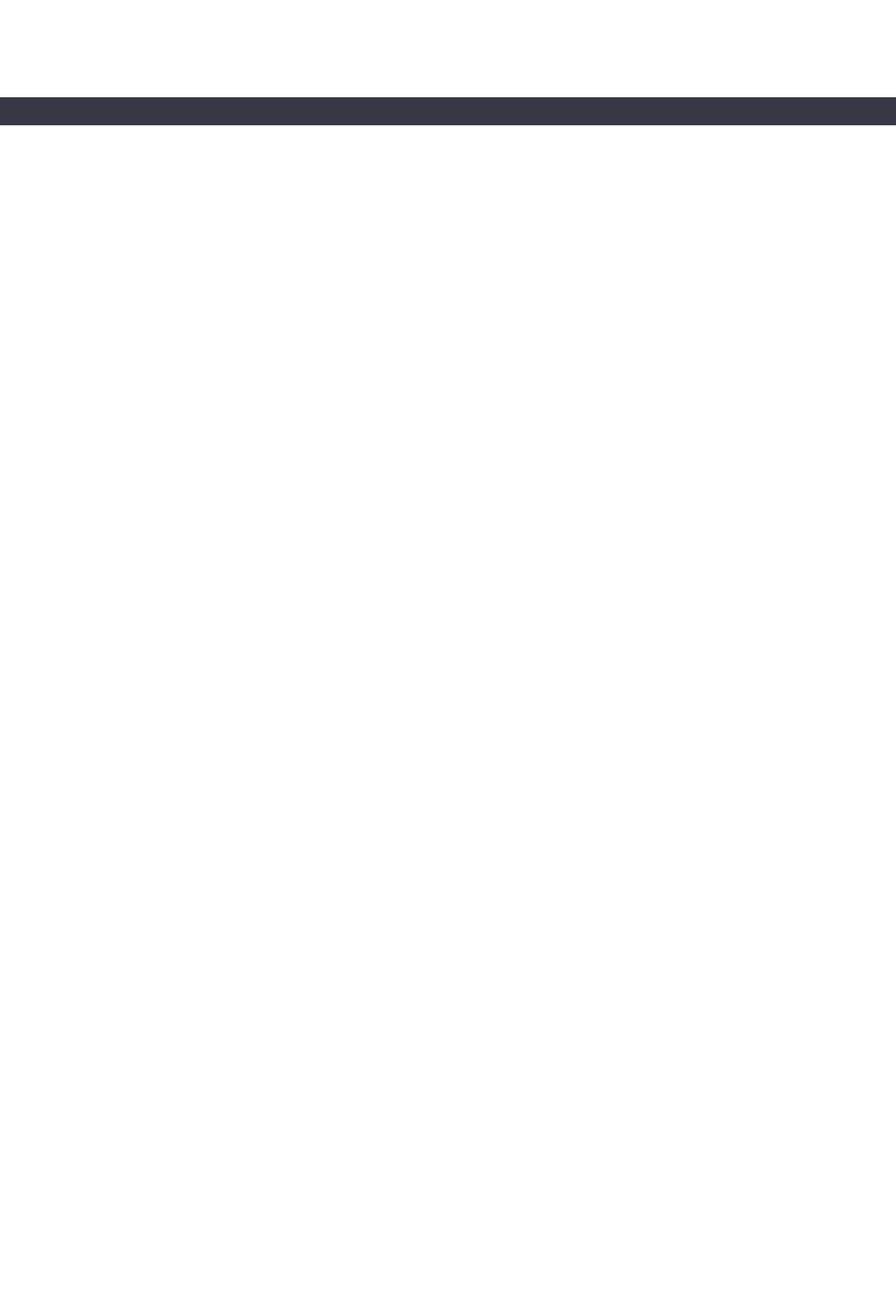
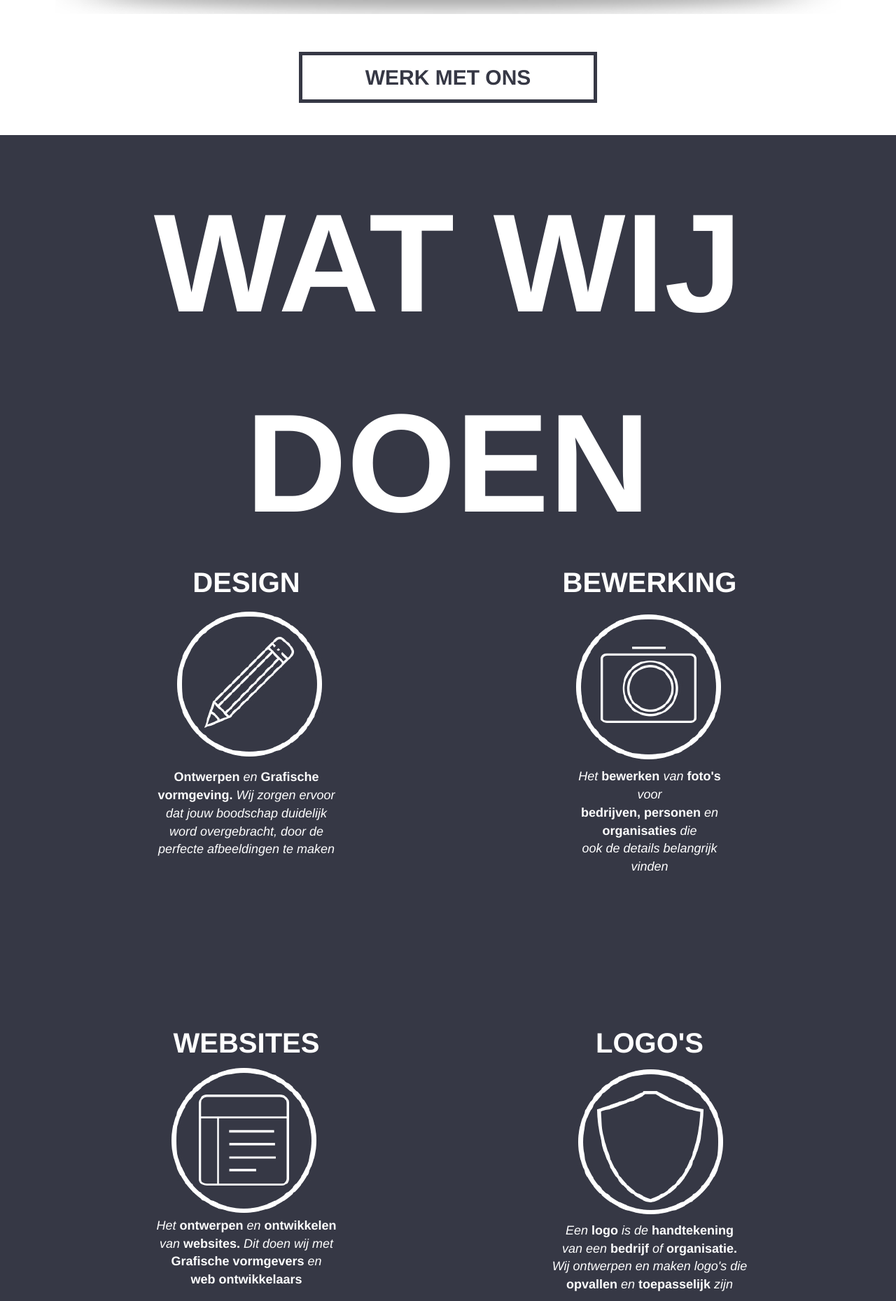
Before and after one commit to mixedfruitjuice/FA-Designs-website, a Node server app: page / in a window 1280 px wide. Shown: the part 2440-4299 px from the top of the page at 70% size. Before the commit the page ends 2619 px from the top, so only its background shows below. Run offline with Node 20, Linux system fonts and the light colour scheme.

Commit message:
added some services to the home page

```diff
--- a/public/css/style.css
+++ b/public/css/style.css
@@ -103,7 +103,6 @@
     text-align: center;
     position: relative;
     bottom: 40px;
-    height: 1750px;
 }
 
 #geschikt1 {
@@ -113,6 +112,7 @@
     font-size: 40px;
     font-family: "HelveticaNeue-Light", "Helvetica Neue Light", "Helvetica Neue", Helvetica, Arial, "Lucida Grande", sans-serif;
     font-weight: bold;
+    display: none;
 }
 
 #geschikt2 {
@@ -122,6 +122,7 @@
     top: 60px;
     font-family: "HelveticaNeue-Light", "Helvetica Neue Light", "Helvetica Neue", Helvetica, Arial, "Lucida Grande", sans-serif;
     font-weight: bold;
+    display: none;
 }
 
 .contact1 {
@@ -142,6 +143,40 @@
     -webkit-transition: all 0.7 s ease;
     transition: all 0.7s ease;
 }
+
+.wat {
+    font-family: "HelveticaNeue-Light", "Helvetica Neue Light", "Helvetica Neue", Helvetica, Arial, "Lucida Grande", sans-serif;
+    font-weight: bold;
+    color: white;
+    text-align: center;
+    font-size: 200px;
+}
+
+.titel1 {
+    font-family: "HelveticaNeue-Light", "Helvetica Neue Light", "Helvetica Neue", Helvetica, Arial, "Lucida Grande", sans-serif;
+    font-weight: bold;
+    color: white;
+    font-size: 40px;
+}
+
+.service {
+    text-align: center;
+    color: white;
+    display: none;
+}
+
+.bewerking {
+    padding-bottom: 200px;
+}
+
+.ondertekst1 {
+    font-family: "HelveticaNeue-Light", "Helvetica Neue Light", "Helvetica Neue", Helvetica, Arial, "Lucida Grande", sans-serif;
+    color: white;
+    font-size: 18px;
+}
+
+
+
 
 @media screen and (min-width: 1217px) and (max-width: 1599px){
     .underbar ul li{
@@ -211,4 +246,8 @@
     #geschikt2 {
         font-size: 100px;
     }
+
+    .bewerking {
+        padding-bottom: 0;
+    }
 }
--- a/public/js/script.js
+++ b/public/js/script.js
@@ -5,22 +5,33 @@
               if ($(document).scrollTop() > 50) {
                 $('.underbar').addClass('shrink');
                 $("#navlogo").addClass('shrinkimg');
+                $('.topbar').css('display', 'none');
               } else {
                 $('.underbar').removeClass('shrink');
                 $('#navlogo').removeClass('shrinkimg');
+                $('.topbar').css('display', 'block');
               }
           }
           var y = $(this).scrollTop();
           if (y > 300) {
-              $('#geschikt1').fadeIn(2000);
-          } else {
-              $('#geschikt1').css('display', 'none');
+              $('#geschikt1').fadeIn(1000);
+              $('#geschikt1').css('display', 'block');
+
           }
 
           if (y > 360) {
-              $('#geschikt2').fadeIn(2000);
-          } else {
-              $('#geschikt2').css('display', 'none');
+              $('#geschikt2').fadeIn(1000);
+              $('#geschikt2').css('display', 'block');
+          }
+
+          if (y > 360) {
+              $('#geschikt2').fadeIn(1000);
+              $('#geschikt2').css('display', 'block');
+          }
+
+          if (y > 2000) {
+              $('.service').fadeIn(2000);
+              $('.service').css('display', 'block');
           }
 
     });
--- a/src/views/index.ejs
+++ b/src/views/index.ejs
@@ -2,7 +2,7 @@
 <html>
     <head>
         <meta charset="utf-8">
-        <title></title>
+        <title>F&a</title>
     </head>
     <body style="background-color: #363845">
         <%- include navbar.ejs %>
@@ -17,6 +17,69 @@
                 <img id="homecomp" src="img/homecomp.png" />
                 <br />
                 <a href="/contact" class="contact1">WERK MET ONS</a>
+                <br />
+                <br />
+                <br />
+                <br />
+            </div>
+        </div>
+        <div class="container">
+            <div class="row">
+                <div class="wat">
+                <span class="wattekst">WAT WIJ DOEN</span>
+                </div>
+                <div class="col-md-6 col-sm-12">
+                    <div class="service design">
+                        <span class="titel1">DESIGN</span> <br />
+                        <img src="img/pen.png" />
+                        <p class="ondertekst1">
+                            <b>Ontwerpen</b> <i>en</i> <b>Grafische<br />
+                            vormgeving.</b> <i>Wij zorgen ervoor <br />
+                            dat jouw boodschap duidelijk <br />
+                            word overgebracht, door de <br />
+                            perfecte afbeeldingen te maken </i>
+
+                        </p>
+                    </div>
+                </div>
+                <div class="col-md-6 col-sm-12">
+                    <div class="service bewerking">
+                        <span class="titel1">BEWERKING</span> <br />
+                        <img src="img/camera.png" />
+                        <p class="ondertekst1">
+                            <i>Het</i> <b>bewerken</b> <i>van</i> <b>foto's</b><br />
+                            <i>voor</i> <br />
+                            <b>bedrijven, personen</b> <i>en</i> <br />
+                            <b>organisaties</b> <i>die <br />
+                            ook de details belangrijk <br />
+                            vinden </i>
+                        </p>
+                    </div>
+                </div>
+                <div class="col-md-6 col-sm-12">
+                    <div class="service websites">
+                        <span class="titel1">WEBSITES</span> <br />
+                        <img src="img/website.png" />
+                        <p class="ondertekst1">
+                            <i>Het</i> <b>ontwerpen</b> <i>en</i> <b>ontwikkelen</b> <br />
+                            <i>van</i> <b>websites.</b> <i>Dit doen wij met</i> <br />
+                            <b>Grafische vormgevers</b> <i>en</i> <br />
+                            <b>web ontwikkelaars</b>
+                        </p>
+                    </div>
+                </div>
+                <div class="col-md-6 col-sm-12">
+                    <div class="service logo">
+                        <span class="titel1">LOGO'S</span> <br />
+                        <img src="img/logo.png" />
+                        <p class="ondertekst1">
+                            <i>Een</i> <b>logo</b> <i>is de</i> <b>handtekening</b> <br />
+                            <i>van een</i> <b>bedrijf</b> <i>of</i> <b>organisatie.</b> <br />
+                            <i>Wij ontwerpen en maken logo's die</i> <br />
+                            <b>opvallen</b> <i>en</i> <b>toepasselijk</b> <i>zijn</i>
+                        </p>
+                    </div>
+                </div>
             </div>
         </div>
         <%- include footer.ejs %>
```
Also changed, not shown: public/img/camera.png (added), public/img/logo.png (added), public/img/pen.png (added), public/img/website.png (added).
